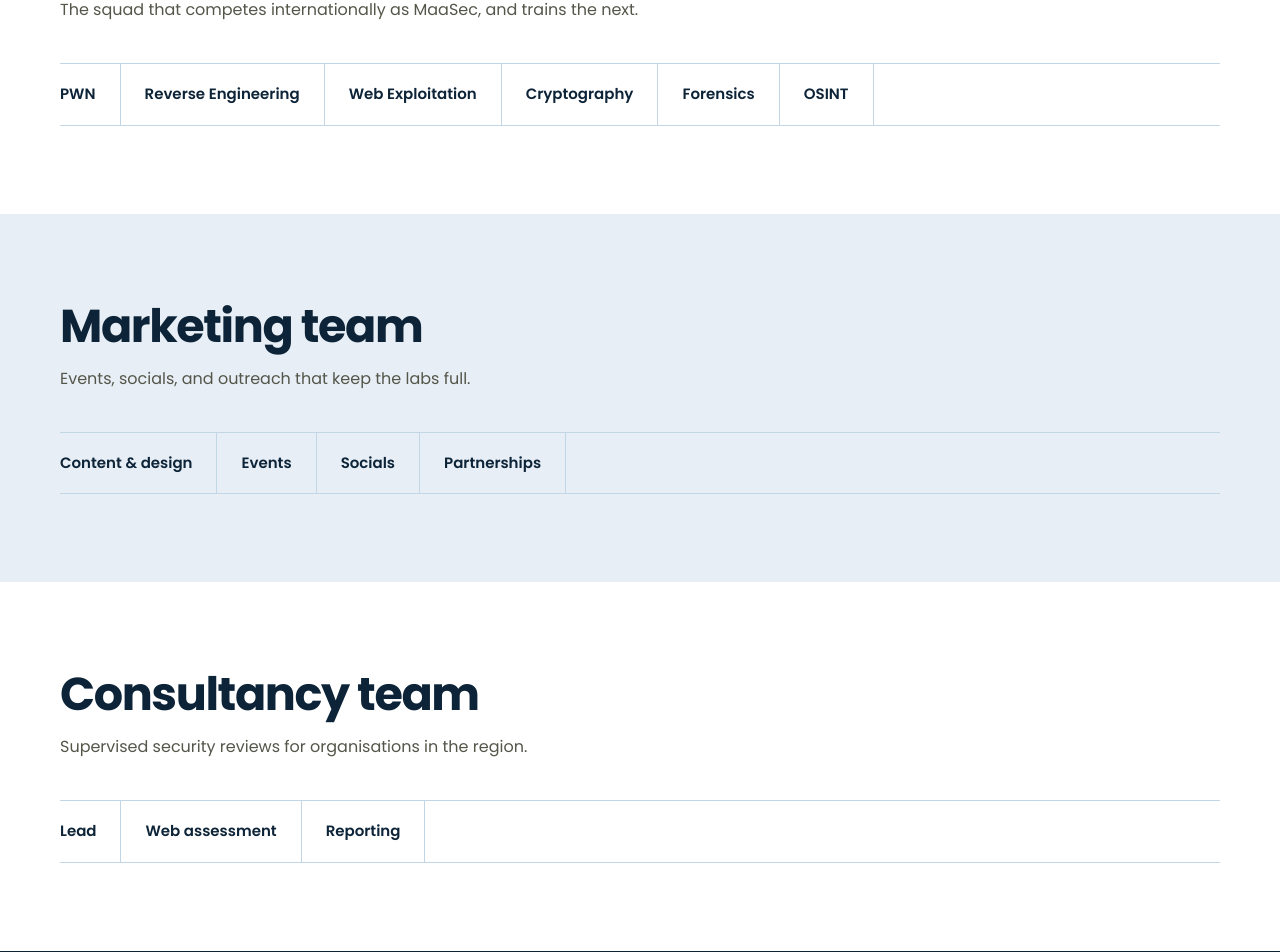
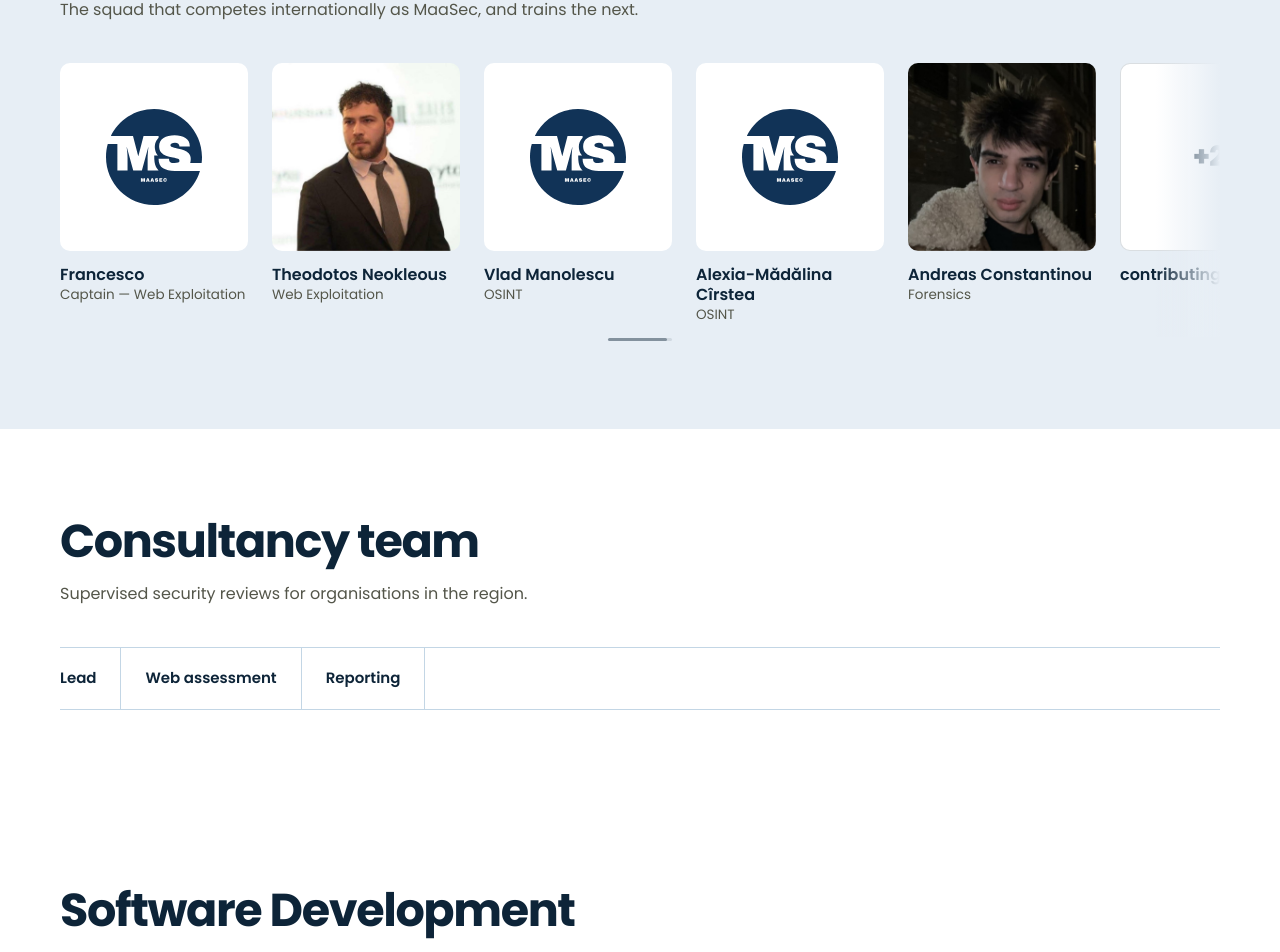
Before and after one commit to aconCS/maasec-web, a Next.js app: page /team in a window 1280 px wide. Shown: the part 1315-2267 px from the top of the page. Built offline with nearby package versions, Linux system fonts and the light colour scheme; no server answers.

Commit message:
Added software development team details, and updated Team pages section with more details

```diff
--- a/content/join-teams.json
+++ b/content/join-teams.json
@@ -4,6 +4,7 @@
     "teamId": "ctf",
     "tagline": "We compete internationally as MaaSec and train anyone starting from zero.",
     "benefits": "Mentorship from senior players\nFrom local challenges to international CTFs\nA direct line to consultancy work",
+    "open": true,
     "order": 0
   },
   {
@@ -11,6 +12,7 @@
     "teamId": "consultancy",
     "tagline": "Deliver supervised security reviews for real organisations in the region.",
     "benefits": "Real deliverables for your CV\nSenior-reviewed work\nA direct pipeline to partner companies",
+    "open": true,
     "order": 1
   },
   {
@@ -18,6 +20,15 @@
     "teamId": "marketing",
     "tagline": "Run events, socials, and outreach that grow our community and keep our labs full.",
     "benefits": "A portfolio of real campaigns\nDirect access to partner organisations\nFlexible hours around your schedule",
+    "open": true,
     "order": 2
+  },
+  {
+    "title": "Software Development",
+    "teamId": "swe",
+    "tagline": "Ship real software for real users — right now, that's Almo, a study app for medicine students.",
+    "benefits": "Own real features on a shipped product\nSmall team, direct impact\nFlexible hours around your schedule",
+    "open": true,
+    "order": 3
   }
 ]
--- a/content/team.json
+++ b/content/team.json
@@ -2,7 +2,6 @@
   "groups": [
     {
       "title": "Our board",
-      "eyebrow": "Leadership",
       "groupId": "board",
       "blurb": "Four people keeping the organisation running, the University happy, and the teams winning.",
       "surface": "blue",
@@ -11,30 +10,39 @@
     },
     {
       "title": "CTF team",
-      "eyebrow": "Competition",
       "groupId": "ctf",
       "blurb": "The squad that competes internationally as MaaSec, and trains the next.",
-      "surface": "white",
+      "surface": "blue",
       "roles": "PWN\nReverse Engineering\nWeb Exploitation\nCryptography\nForensics\nOSINT",
+      "memberCount": 26,
       "order": 1
     },
     {
+      "title": "Consultancy team",
+      "groupId": "consultancy",
+      "blurb": "Supervised security reviews for organisations in the region.",
+      "surface": "white",
+      "roles": "Lead\nWeb assessment\nReporting",
+      "memberCount": null,
+      "order": 2
+    },
+    {
+      "title": "Software Development",
+      "groupId": "swe",
+      "blurb": "MaaSec's software development team, currently building Almo — an interactive app helping medicine students study smarter.",
+      "surface": "white",
+      "roles": null,
+      "memberCount": 3,
+      "order": 3
+    },
+    {
       "title": "Marketing team",
-      "eyebrow": "Community",
       "groupId": "marketing",
       "blurb": "Events, socials, and outreach that keep the labs full.",
       "surface": "blue",
       "roles": "Content & design\nEvents\nSocials\nPartnerships",
-      "order": 2
-    },
-    {
-      "title": "Consultancy team",
-      "eyebrow": "Practice",
-      "groupId": "consultancy",
-      "blurb": "Supervised security reviews for organisations in the region.",
-      "surface": "white",
-      "roles": "Lead\nWeb assessment\nReporting",
-      "order": 3
+      "memberCount": 1,
+      "order": 4
     }
   ],
   "members": [
@@ -65,6 +73,41 @@
       "groupId": "board",
       "order": 3,
       "photo": "/images/board/andreas.png"
+    },
+    {
+      "title": "Francesco",
+      "role": "Captain — Web Exploitation",
+      "groupId": "ctf",
+      "order": 0,
+      "photo": "/logo-mark-dark.svg"
+    },
+    {
+      "title": "Theodotos Neokleous",
+      "role": "Web Exploitation",
+      "groupId": "ctf",
+      "order": 1,
+      "photo": "/images/board/theo.jpg"
+    },
+    {
+      "title": "Vlad Manolescu",
+      "role": "OSINT",
+      "groupId": "ctf",
+      "order": 2,
+      "photo": "/logo-mark-dark.svg"
+    },
+    {
+      "title": "Alexia-Mădălina Cîrstea",
+      "role": "OSINT",
+      "groupId": "ctf",
+      "order": 3,
+      "photo": "/logo-mark-dark.svg"
+    },
+    {
+      "title": "Andreas Constantinou",
+      "role": "Forensics",
+      "groupId": "ctf",
+      "order": 4,
+      "photo": "/images/board/andreas.png"
     }
   ]
 }
--- a/src/app/team/page.tsx
+++ b/src/app/team/page.tsx
@@ -90,9 +90,11 @@ export default async function TeamPage() {
                   gapClassName="gap-6"
                   ariaLabel={`${group.title} members`}
                 >
-                  {group.members.map((member) => (
+                  {group.members.map((member) => {
+                    const isPlaceholder = member.photo === "/logo-mark-dark.svg";
+                    return (
                     <div
-                      key={member.role}
+                      key={`${member.name}-${member.role}`}
                       className="flex w-[164px] flex-none snap-start flex-col gap-3.5 sm:w-[188px]"
                     >
                       <ImageSlot
@@ -101,6 +103,14 @@ export default async function TeamPage() {
                         label={`Photo — ${member.role}`}
                         radius={10}
                         className="aspect-square w-full"
+                        fit={isPlaceholder ? "contain" : "cover"}
+                        background={
+                          isPlaceholder
+                            ? group.surface === "blue"
+                              ? "bg-white"
+                              : "bg-blue-100"
+                            : undefined
+                        }
                       />
                       <div className="flex flex-col gap-0.5">
                         <span className="font-display text-base leading-tight font-semibold text-blue-900">
@@ -111,7 +121,28 @@ export default async function TeamPage() {
                         </span>
                       </div>
                     </div>
-                  ))}
+                    );
+                  })}
+                  {!!group.memberCount && group.memberCount > group.members.length && (
+                    <div className="flex w-[164px] flex-none snap-start flex-col gap-3.5 sm:w-[188px]">
+                      <div
+                        className={`flex aspect-square w-full items-center justify-center rounded-[10px] border ${
+                          group.surface === "blue"
+                            ? "border-blue-900/15 bg-white"
+                            : "border-blue-200 bg-blue-100"
+                        }`}
+                      >
+                        <span className="font-display text-[28px] leading-none font-extrabold tracking-[-0.02em] text-blue-900">
+                          +{group.memberCount - group.members.length}
+                        </span>
+                      </div>
+                      <div className="flex flex-col gap-0.5">
+                        <span className="font-display text-base leading-tight font-semibold text-blue-900">
+                          contributing members
+                        </span>
+                      </div>
+                    </div>
+                  )}
                 </ScrollRail>
               ) : group.roles ? (
                 /* Teams we don't list by name show the disciplines they cover
--- a/src/components/home/faq.tsx
+++ b/src/components/home/faq.tsx
@@ -21,7 +21,7 @@ const faqs = [
   },
   {
     q: "Which teams can I join?",
-    a: "CTF, Marketing, or Consultancy — each with mentorship from senior members. Pick one on the Join page.",
+    a: "CTF, Marketing, Consultancy, or Software Development — each with mentorship from senior members. Pick one on the Join page.",
   },
   {
     q: "What is ACM, and what does it mean that MaaSec is an ACM chapter?",
--- a/src/components/home/offers.tsx
+++ b/src/components/home/offers.tsx
@@ -18,6 +18,11 @@ const offers = [
     num: "03",
     title: "Consultancy",
     desc: "Supervised security reviews for organisations in the region. Make real impact and show something concrete on your CV.",
+  },
+  {
+    num: "04",
+    title: "Software Development",
+    desc: "Currently building Almo, a Duolingo-style app helping medicine students study smarter. Join a small team shipping real, used software.",
   },
 ];
 
--- a/src/components/join/apply.tsx
+++ b/src/components/join/apply.tsx
@@ -39,7 +39,7 @@ export function Apply({ teams }: { teams: JoinTeam[] }) {
 
   async function onSubmit(event: React.FormEvent<HTMLFormElement>) {
     event.preventDefault();
-    if (!APPLY_ENDPOINT) return;
+    if (!APPLY_ENDPOINT || !active.open) return;
 
     const form = event.currentTarget;
     const data = new FormData(form);
@@ -112,13 +112,18 @@ export function Apply({ teams }: { teams: JoinTeam[] }) {
                   setActiveId(team.id as TeamId);
                   setStatus("idle");
                 }}
-                className={`cursor-pointer border-b-2 py-4 font-display text-xl leading-none font-bold tracking-[-0.025em] transition-[color,border-color] duration-[160ms] ${
+                className={`flex cursor-pointer items-baseline gap-2 border-b-2 py-4 font-display text-xl leading-none font-bold tracking-[-0.025em] transition-[color,border-color] duration-[160ms] ${
                   selected
                     ? "border-green-400 text-white"
                     : "border-transparent text-blue-300 hover:text-blue-100"
                 }`}
               >
                 {team.title}
+                {!team.open && (
+                  <span className="font-mono text-[10px] leading-none font-semibold tracking-[0.05em] text-blue-300 uppercase">
+                    Full
+                  </span>
+                )}
               </button>
             );
           })}
@@ -167,8 +172,22 @@ export function Apply({ teams }: { teams: JoinTeam[] }) {
                   You&rsquo;re in the queue.
                 </span>
                 <span className="font-body text-[15px] leading-relaxed text-blue-200">
-                  A team lead will reach out within a couple of days.
+                  A team lead will reach out soon.
                 </span>
+              </div>
+            ) : !active.open ? (
+              <div className="flex flex-col gap-5">
+                <div className="flex flex-col gap-1.5">
+                  <span className="font-display text-[22px] leading-tight font-bold text-white">
+                    {active.title} is full.
+                  </span>
+                  <span className="font-body text-[15px] leading-relaxed text-blue-200">
+                    We&rsquo;re not taking new applications for this team right
+                    now. Check back later, or reach out and we&rsquo;ll let you
+                    know when a spot opens up.
+                  </span>
+                </div>
+                <DirectContact label="Get notified when spots open:" />
               </div>
             ) : !APPLY_ENDPOINT ? (
               <div className="flex flex-col gap-5">
--- a/src/components/ui/image-slot.tsx
+++ b/src/components/ui/image-slot.tsx
@@ -11,6 +11,8 @@ export function ImageSlot({
   shape = "rounded",
   radius = 10,
   className = "",
+  background,
+  fit = "cover",
 }: {
   src?: string;
   alt?: string;
@@ -18,6 +20,12 @@ export function ImageSlot({
   shape?: "rounded" | "circle" | "rect";
   radius?: number;
   className?: string;
+  /** Fill colour behind the image — for `fit="contain"` marks/logos that
+   * don't cover their own frame and need a surface to sit on. */
+  background?: string;
+  /** `cover` crops to fill (photos); `contain` fits the whole asset with
+   * padding, for logo marks used as placeholders. */
+  fit?: "cover" | "contain";
 }) {
   const rounded =
     shape === "circle" ? "9999px" : shape === "rect" ? "0px" : `${radius}px`;
@@ -25,10 +33,16 @@ export function ImageSlot({
   if (src) {
     return (
       <div
-        className={`relative overflow-hidden ${className}`}
+        className={`relative overflow-hidden ${background ?? ""} ${className}`}
         style={{ borderRadius: rounded }}
       >
-        <Image src={src} alt={alt} fill className="object-cover" />
+        <Image
+          src={src}
+          alt={alt}
+          fill
+          draggable={false}
+          className={`${fit === "contain" ? "object-contain p-[18%]" : "object-cover"} select-none`}
+        />
       </div>
     );
   }
--- a/src/components/ui/scroll-rail.tsx
+++ b/src/components/ui/scroll-rail.tsx
@@ -48,6 +48,11 @@ export function ScrollRail({
   const [canScrollLeft, setCanScrollLeft] = useState(false);
   const [canScrollRight, setCanScrollRight] = useState(false);
   const [isDragging, setIsDragging] = useState(false);
+  // Thumb size/position for the drag indicator below the rail — visibleRatio
+  // is also what decides whether the rail overflows at all, so the
+  // indicator (and drag-to-scroll affordance) simply don't render when the
+  // content already fits.
+  const [thumb, setThumb] = useState({ visibleRatio: 1, offsetRatio: 0 });
 
   useEffect(() => {
     const el = scrollerRef.current;
@@ -56,6 +61,10 @@ export function ScrollRail({
     const updateEdges = () => {
       setCanScrollLeft(el.scrollLeft > 4);
       setCanScrollRight(el.scrollLeft + el.clientWidth < el.scrollWidth - 4);
+      setThumb({
+        visibleRatio: el.clientWidth / el.scrollWidth,
+        offsetRatio: el.scrollLeft / el.scrollWidth,
+      });
     };
 
     updateEdges();
@@ -66,6 +75,9 @@ export function ScrollRail({
       window.removeEventListener("resize", updateEdges);
     };
   }, []);
+
+  const overflows = thumb.visibleRatio < 0.999;
+  const thumbWidthPct = Math.max(thumb.visibleRatio * 100, 15);
 
   const onPointerDown = (e: React.PointerEvent<HTMLDivElement>) => {
     const el = scrollerRef.current;
@@ -149,6 +161,24 @@ export function ScrollRail({
           />
         </>
       )}
+
+      {/* Drag indicator: a mini scrollbar-style track/thumb that makes the
+          row's draggability obvious at a glance, since overflow-x-auto gives
+          no such affordance on its own. Hidden when nothing overflows. */}
+      {overflows && (
+        <div
+          aria-hidden
+          className="relative mx-auto mt-2.5 h-[3px] w-16 rounded-full bg-blue-900/10"
+        >
+          <div
+            className="absolute inset-y-0 rounded-full bg-blue-900/40 transition-[left,width] duration-100 ease-out"
+            style={{
+              width: `${thumbWidthPct}%`,
+              left: `${(thumb.offsetRatio / (1 - thumb.visibleRatio)) * (100 - thumbWidthPct)}%`,
+            }}
+          />
+        </div>
+      )}
     </div>
   );
 }
--- a/src/lib/content.ts
+++ b/src/lib/content.ts
@@ -169,6 +169,11 @@ export type TeamGroup = {
   surface: "white" | "blue";
   members?: Member[];
   roles?: string[];
+  /** Member count shown next to the section heading. Derived from
+   * `members.length` when the group lists named members; otherwise read
+   * from the group's own `memberCount` field (role-only groups have no
+   * named members to count). Omitted entirely when neither is set. */
+  memberCount?: number;
 };
 
 export type JoinTeam = {
@@ -176,6 +181,9 @@ export type JoinTeam = {
   title: string;
   tagline: string;
   benefits: string[];
+  /** False when the team isn't currently recruiting — the Join form shows a
+   * "not accepting applications" message instead of the form for it. */
+  open: boolean;
 };
 
 type RawTeamGroup = {
@@ -185,6 +193,7 @@ type RawTeamGroup = {
   blurb: string | null;
   surface: string | null;
   roles: string | null;
+  memberCount?: number | null;
   order: number;
 };
 
@@ -226,6 +235,10 @@ export async function getTeamGroups(): Promise<TeamGroup[]> {
         surface: (g.surface ?? "white") as "white" | "blue",
         members: groupMembers.length ? groupMembers : undefined,
         roles: roles.length ? roles : undefined,
+        // An explicit total (e.g. CTF's real headcount vs. its short list of
+        // named members) always wins; otherwise fall back to counting the
+        // named members actually listed.
+        memberCount: g.memberCount ?? (groupMembers.length || undefined),
       };
     });
 }
@@ -235,6 +248,7 @@ type RawJoinTeam = {
   teamId: string | null;
   tagline: string | null;
   benefits: string | null;
+  open?: boolean;
   order: number;
 };
 
@@ -249,6 +263,7 @@ export async function getJoinTeams(): Promise<JoinTeam[]> {
         .split("\n")
         .map((b) => b.trim())
         .filter(Boolean),
+      open: t.open ?? true,
     }));
 }
 
--- a/src/lib/site.ts
+++ b/src/lib/site.ts
@@ -27,5 +27,5 @@ export const navLinks = [
 ] as const;
 
 /** The teams a member can apply to. Keep ids in sync with content/teams. */
-export const teamIds = ["ctf", "consultancy", "marketing"] as const;
+export const teamIds = ["ctf", "consultancy", "marketing", "swe"] as const;
 export type TeamId = (typeof teamIds)[number];
--- a/worker/src/index.ts
+++ b/worker/src/index.ts
@@ -33,7 +33,7 @@ type Env = {
   };
 };
 
-const TEAM_IDS = ["ctf", "consultancy", "marketing"] as const;
+const TEAM_IDS = ["ctf", "consultancy", "marketing", "swe"] as const;
 type TeamId = (typeof TEAM_IDS)[number];
 
 const RATE_LIMIT_MAX = 5;
```
